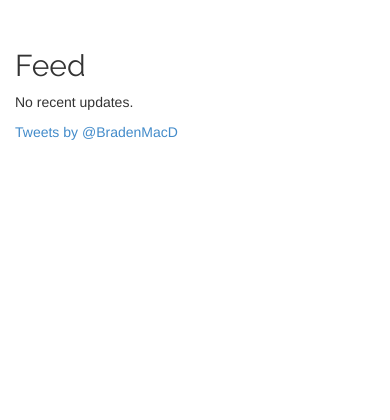
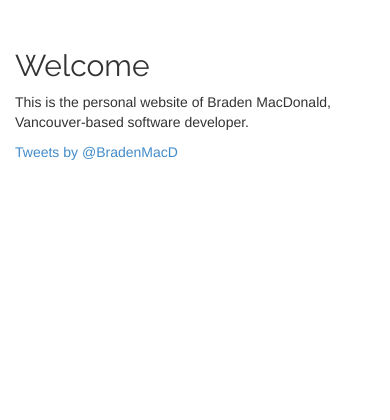
Before and after one commit to bradenmacdonald/bradenmacdonald.com, a Django app: page / in a window 390 px wide. Shown: the part 223-643 px from the top of the page. Run offline with Django 3.2, Linux system fonts and the light colour scheme; data that the repository does not hold is empty; style sheets or scripts are compiled from the project's sources; parts of the project's set-up code (start-up, migrations or seed data) failed here and were passed over; some libraries are stand-ins or nearby versions.

Commit message:
Update home page

```diff
--- a/bradenmacdonald/templates/index.html
+++ b/bradenmacdonald/templates/index.html
@@ -11,31 +11,11 @@
     <h1>Braden MacDonald</h1>
   </div>
   <div class="row">
-    <div class="col-md-9">
-      <h2>Feed</h2>
-      <div class=newsfeed>
-        {% for timestamp, story in feed %}
-          {% if story.type == 'blog' %}
-            <article>
-              <h3>{{story.title}} <small><a href="{{story.permalink}}">Blog post | {{timestamp|friendly_date}}</a></small></h3>
-              {{story.summary}}
-              <a href="{{story.permalink}}" class=permalink>Read more <i class="fa fa-arrow-right"></i></a>
-            </article>
-          {% elif story.type == 'qotd' %}
-            <section>
-              <h3>Quote of the Day <small>{{timestamp|friendly_date}}</small></h3>
-              <blockquote>
-                "If I were forced to sum up in one sentence what the Copenhagen interpretation says to me, it would be 'Shut up and calculate!'"
-                <small><strong>N. David Mermin</strong> in Physics Today, April 1989, page 9</small>
-              </blockquote>
-            </section>
-          {% endif %}
-        {% empty %}
-          <p>No recent updates.</p>
-        {% endfor %}
-      </div>
+    <div class="col-md-7">
+      <h2>Welcome</h2>
+      <p>This is the personal website of Braden MacDonald, Vancouver-based software developer.</p>
     </div>
-    <div class="col-md-3"><a class="twitter-timeline" href="https://twitter.com/BradenMacD" data-widget-id="290700259800260608">Tweets by @BradenMacD</a>
+    <div class="col-md-5"><a class="twitter-timeline" href="https://twitter.com/BradenMacD" data-widget-id="290700259800260608">Tweets by @BradenMacD</a>
       <script>!function(d,s,id){var js,fjs=d.getElementsByTagName(s)[0];if(!d.getElementById(id)){js=d.createElement(s);js.id=id;js.src="//platform.twitter.com/widgets.js";fjs.parentNode.insertBefore(js,fjs);}}(document,"script","twitter-wjs");</script>
     </div>
   </div>
```
